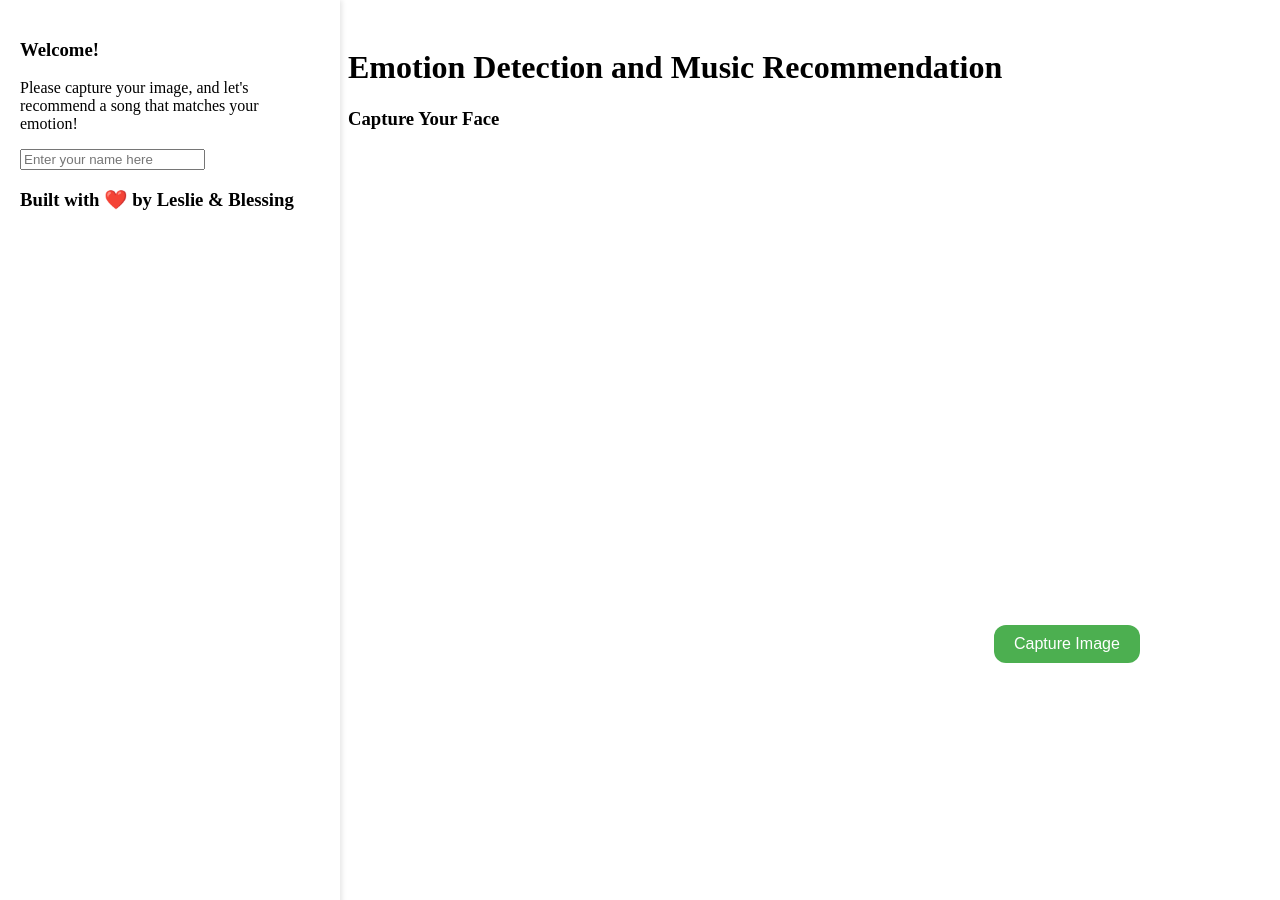
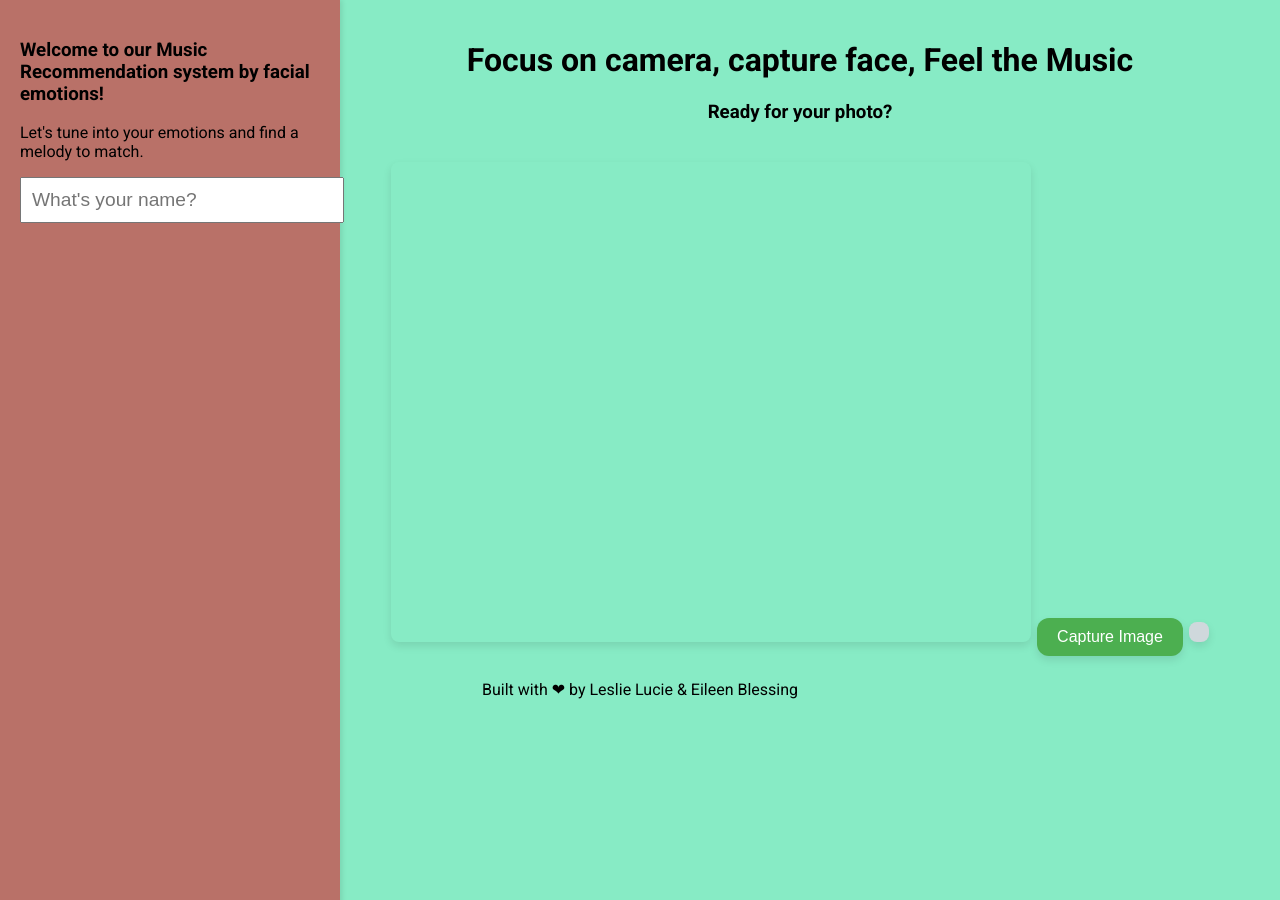
Before and after one commit to BlessingLeslie/Group20MusicRecommendation, a Flask app: page / in a window 1280 px wide. Run offline with Flask 3, Linux system fonts and the light colour scheme; some libraries are stand-ins or nearby versions.

Commit message:
Update capture.html

```diff
--- a/templates/capture.html
+++ b/templates/capture.html
@@ -5,13 +5,18 @@
     <title>Emotion Detection and Music Recommendation</title>
     <link href="https://fonts.googleapis.com/css2?family=Roboto:wght@400;700&display=swap" rel="stylesheet">
     <style>
-    #body {
+        body {
             font-family: 'Roboto', sans-serif;
-    background-color: #F5F5F5;
+            background-color: #87ebc5; /* Sky blue background */
             text-align: center;
+            margin: 0;
+            padding: 0;
+            height: 100%;
         }
         #video {
             margin-top: 20px;
+            box-shadow: 0 4px 8px rgba(0,0,0,0.1);
+            border-radius: 8px;
         }
         #snap {
             background-color: #4CAF50;
@@ -25,13 +30,10 @@
             margin: 4px 2px;
             cursor: pointer;
             border-radius: 12px;
+            box-shadow: 0 4px 8px rgba(0,0,0,0.1);
         }
         #emotion, #audioPlayer, #downloadButton {
             margin-top: 20px;
-  }
-  .container {
-    margin: 20px;
-    padding: 20px;
         }
             .sidebar {
         text-align: left;
@@ -40,9 +42,18 @@
         left: 0;
         width: 300px;
         height: 100%;
-    background-color: #fff;
+        background-color: rgb(185, 113, 104); /* Light brown background */
         padding: 20px;
         box-shadow: 2px 0px 5px rgba(0,0,0,0.1);
+        display: flex;
+        flex-direction: column;
+        justify-content: space-between;
+    }
+
+        .footer-text {
+            font-size: 16px;
+            text-align: center;
+            color: #2c3e50;
         }
         .content {
             margin-left: 320px;
@@ -52,29 +63,17 @@
             color: #555;
             font-size: 1.2em;
             margin-top: 20px;
+            background-color: #CFD8DC;
+            display: inline-block;
+            padding: 10px;
+            border-radius: 8px;
+            box-shadow: 0 4px 8px rgba(0,0,0,0.1);
         }
-  .happy {
-    color: #2ecc71;
+        #audioPlayer {
+            margin-top: 20px;
+            box-shadow: 0 4px 8px rgba(0,0,0,0.1);
+            border-radius: 8px;
         }
-  .sad {
-    color: #3498db;
-  }
-  .surprise {
-    color: #9b59b6;
-  }
-  .angry {
-  color: #E74C3C;
-    }
-    .fear {
-    color: #F1C40F;
-    }
-    .disgust {
-    color: #95A5A6;
-    }
-    .neutral {
-    color: #7F8C8D;
-    }
-
         #downloadButton {
             background-color: #3498db;
             color: white;
@@ -83,35 +82,48 @@
             border: none;
             border-radius: 5px;
             cursor: pointer;
+            box-shadow: 0 4px 8px rgba(0,0,0,0.1);
         }
+        .happy { color: #fd7536; }
+        .sad { color: #4ff78f; }
+        .surprise { color: #b213ce; }
+        .angry { color: #e57373; }
+        .fear { color: #ff4f58; }
+        .disgust { color: #75d409; }
+        .neutral { color: #90A4AE; }
     </style>
 </head>
 <body>
 
 <div class="sidebar">
-  <h3>Welcome!</h3>
-  <p>Please capture your image, and let's recommend a song that matches your emotion!</p>
-  <input type="text" id="nameInput" placeholder="Enter your name here">
-
-  <h3>Built with &#10084;&#65039; by Leslie & Blessing<h3>
+    <div>
+        <h3>Welcome to our Music Recommendation system by facial emotions!</h3>
+        <p>Let's tune into your emotions and find a melody to match.</p>
+        <input type="text" id="nameInput" placeholder="What's your name?" style="font-size: 1.2em; width: 100%; padding: 10px; margin-bottom: 1em;">
+    </div>
+    <div class="footer-text">
+        Crafted with care by Leslie & Blessing
+    </div>
 </div>
 
-
 <div class="content">
-  <h1>Emotion Detection and Music Recommendation</h1>
-  <h3>Capture Your Face</h3>
+    <h1>Focus on camera, capture face, Feel the Music</h1>
+    <h3>Ready for your photo?</h3>
     <video id="video" width="640" height="480" autoplay></video>
     <button id="snap">Capture Image</button>
     <canvas id="canvas" width="640" height="480" style="display:none;"></canvas>
-  <p id="emotion" class="emotion-message"></p>
+    <div id="emotion" class="emotion-message"></div>
     <audio id="audioPlayer" controls style="display:none;"></audio>
     <button id="downloadButton" style="display:none;">Download Song</button>
 </div>
 
+<div class="footer">
+    Built with ❤ by Leslie Lucie & Eileen Blessing
+</div>
 
 <script>
     // Get access to the camera
-if(navigator.mediaDevices && navigator.mediaDevices.getUserMedia) {
+    if (navigator.mediaDevices && navigator.mediaDevices.getUserMedia) {
         navigator.mediaDevices.getUserMedia({ video: true }).then(function(stream) {
             var video = document.getElementById('video');
             video.srcObject = stream;
@@ -142,20 +154,20 @@
         .then(response => response.json())
         .then(data => {
             var name = document.getElementById("nameInput").value || "there";
-        var emotionText = "Hello " + name + ", Let's Analyze Your Emotion";
-        var message = "We sense that you are feeling: " + data.emotion;
+            var emotionText = "Hello " + name + ", Let's Analyze and Predict Your Emotion";
+            var message = "Our model detected you are: " + data.emotion;
             var motivationalText = getMotivationalText(data.emotion);
 
             // Display the predicted emotion and motivational text
             document.getElementById("emotion").innerHTML = emotionText + "<br>" + message + "<br>" + motivationalText;
 
-        // Set up and display the audio player
+            // Set up and displaying the audio player
             var audioPlayer = document.getElementById('audioPlayer');
             audioPlayer.src = data.track_url;
             audioPlayer.style.display = 'block';
             audioPlayer.play();
 
-        // Set up and display the download button
+            // Set up and displaying the download button
             var downloadButton = document.getElementById('downloadButton');
             downloadButton.style.display = 'block';
             downloadButton.onclick = function() {
@@ -170,13 +182,13 @@
     function getMotivationalText(emotion) {
         var messages = {
             "Happy": "<span class='happy'>Keep on being happy! 😊</span>",
-        "Sad": "<span class='sad'>It's okay to be sad. Here's a song to cheer you up! 😌</span>",
+            "Sad": "<span class='sad'>It's okay to be sad. Here's a song to let you know you are not alone! 😌</span>",
             "Surprise": "<span class='surprise'>Surprise! Hope this song makes your day even better. 😮</span>",
-        "Angry": "<span class='angry'>Feeling angry? Take a deep breath. This song might cool you down. 😠</span>",
-        "Fear": "<span class='fear'>Feeling scared? Be brave. Here's a song to give you strength. 😨</span>",
+            "Angry": "<span class='angry'>Feeling angry? Take a deep breath. 😠</span>",
+            "Fear": "<span class='fear'>Feeling scared? Be brave. Listen to song. 😨</span>",
             "Disgust": "<span class='disgust'>Not everything is as bad as it seems. Let this tune distract you. 😒</span>",
             "Neutral": "<span class='neutral'>Feeling neutral? Let's add a little spice with this track. 😐</span>"
-        // Add more emotions and messages as needed
+
         };
         return messages[emotion] || "<span>Hope you enjoy the music!</span>";
     }
```
Lines whose indentation alone changed are shown as unchanged.
